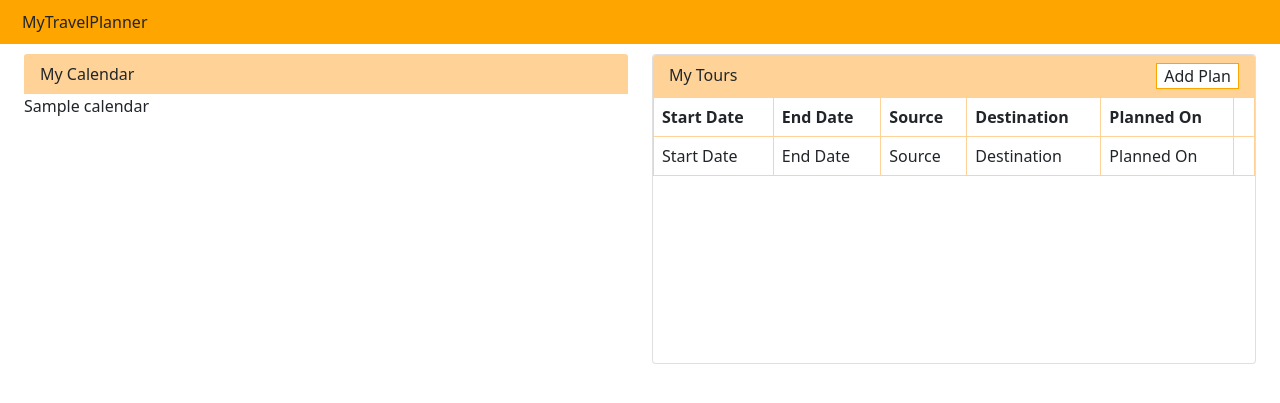
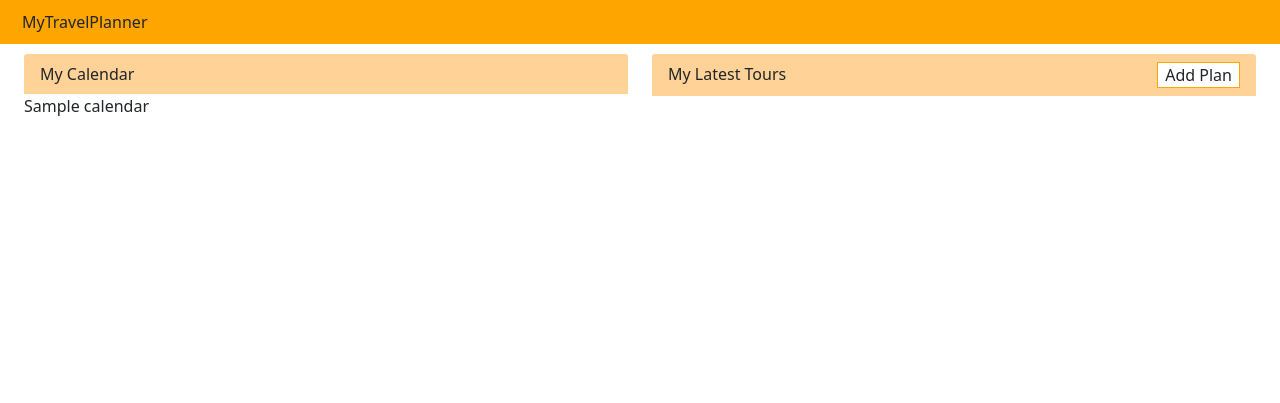
Before and after one commit to lawrence-gandhar/mytourplanner, a Django app: template app/templates/home.html in a window 1280 px wide. Shown: the top 403 px of the page. Run offline with Django 3.2, Linux system fonts and the light colour scheme; the template is opened without the code that fills it: most values are stand-ins (such as "Sample title", 1, 10 or a date in 2020); form fields are guessed from the names that the template uses.

Commit message:
modifications to the calender and TourData

```diff
--- a/app/app_forms.py
+++ b/app/app_forms.py
@@ -15,7 +15,7 @@
         model = TourData
         fields = [
             "travel_start_date", "plan_to_start_on", "source", "destination",
-            "budget", "put_on_hold", "no_of_adults", "no_of_children"
+            "budget", "put_on_hold", "no_of_adults", "no_of_children", "planned_no_days"
         ]
         widgets = {
             "plan_to_start_on": forms.DateInput(attrs={'class':'form-control', 'type':'date'}),
--- a/app/templates/home.html
+++ b/app/templates/home.html
@@ -18,8 +18,36 @@
             font-weight: bold;
         }
 
+        td.created_date{
+            background-color: #6ec2f7;
+            font-weight: bold;
+        }
+
+        td.planned_date{
+            background-color: #bbfb8b;
+            font-weight: bold;
+        }
+
+        td.travel_start_date{
+            background-color: #539a1e;
+            font-weight: bold;
+            color: #FFFFFF;
+        }
+
         .table{
             border-color: #ffd397;
+            font-size:80%;
+        }
+
+        .table th{
+            text-align: center;
+            background-color: #8f7e6a;
+            color:#ffffff;
+            word-wrap: break-word;
+        }
+
+        .table td{
+            word-wrap: break-word;
         }
 
         .form_fields{
@@ -65,35 +93,16 @@
                 </div>
             </div>
             <div class="col-md-6">
-                <div class="card" style="padding:0px; height:310px;">
+                <div class="card" style="padding:0px; height:310px; border:0px;">
                     <div class="card-header" style="border-bottom:0px; background-color: #ffd397;">
-                        My Tours
+                        My Latest Tours
                         <span data-bs-toggle="offcanvas" data-bs-target="#tourCreatePlanModal-1" style="display:inline-block; float: right; cursor:pointer; border:1px solid #ffa500; padding: 0px 7px; background-color: #fff;">
                             Add Plan
                         </span>
                     </div>
-                    <div class="card-body" style="padding:0px; height:300px; overflow-y:auto;">
-                        <table class="table table-responsive table-bordered" style="margin:0px;">
-                            <tr>
-                                <th>Start Date</th>
-                                <th>End Date</th>
-                                <th>Source</th>
-                                <th>Destination</th>
-                                <th>Planned On</th>
-                                <th>
-
-                                </th>
-                            </tr>
-                            <tr>
-                                <td>Start Date</td>
-                                <td>End Date</td>
-                                <td>Source</td>
-                                <td>Destination</td>
-                                <td>Planned On</td>
-                                <td>
-
-                                </td>
-                            </tr>
+                    <div class="card-body" style="padding:0px; height:230px; overflow-y:auto;">
+                        <table id="latest_tourdata" class="table table-responsive table-bordered" style="margin:0px;">
+                            <tbody></tbody>
                         </table>
                     </div>
                 </div>
@@ -183,14 +192,37 @@
 
         $(document).ready(function(){
             $("table.month").addClass("table table-responsive table-bordered");
+
+            $.get("{% url 'tourdata_latest' %}", function(data){
+
+                htm = "<tr> \
+                <th>Source</th> \
+                <th>Destination</th> \
+                <th>Created On</th> \
+                <th>Planned On</th> \
+                <th>Travel Started On</th> \
+                <th>Travel Ended On</th> \
+                </tr> \
+                <tr>";
+
+                $.each(data, function(key,val){
+                    htm += "<td>"+val.source+"</td>";
+                    htm += "<td>"+val.destination+"</td>";
+                    htm += "<td>"+val.created_on+"</td>";
+                    htm += "<td>"+val.plan_to_start_on+"</td>";
+                    htm += "<td>"+val.travel_start_date+"</td>";
+                });
+                htm += "</tr>";
+                $("#latest_tourdata").find("tbody").empty().append(htm);
+            });
+
+
         });
 
         /*******************************************/
         // Add New Plan
 
-        function add_plan(){
 
-        }
 
     </script>
 
```
Also changed, not shown: app/models.py (+15 -0 lines), app/modules/my_calendar.py (+33 -1 lines), app/serializers.py (+4 -4 lines), app/tourdata_api_view.py (+6 -3 lines), app/views.py (line endings or trailing spaces).
